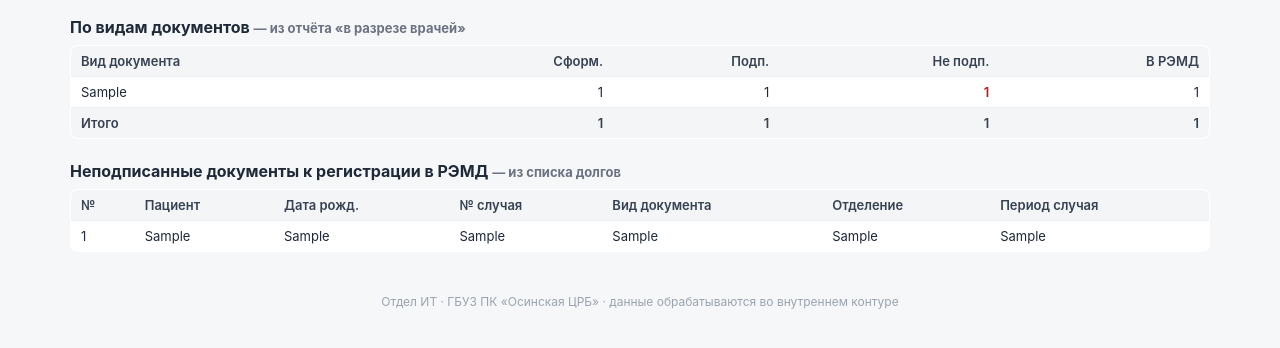
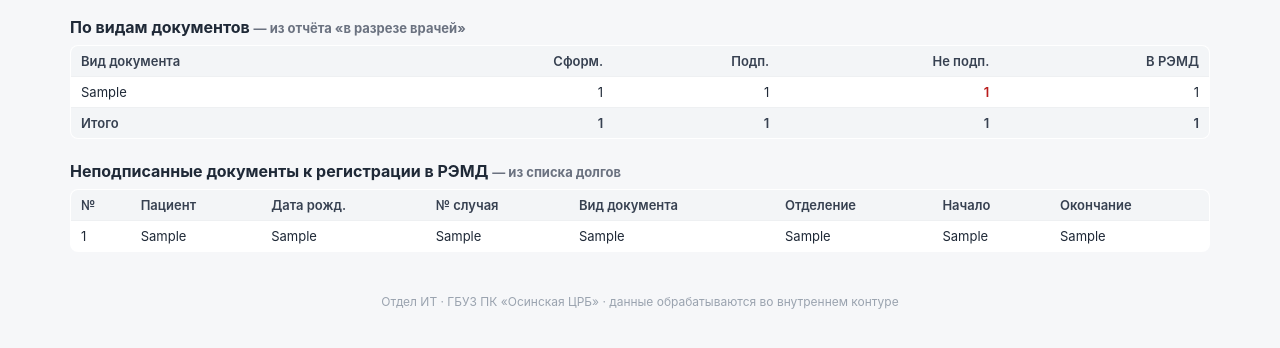
Before and after one commit to Aki-shin/semd-notify, a Flask app: a page that uses templates/doctor_detail.html in a window 1280 px wide. Shown: the part 145-493 px from the top of the page. Run offline with Flask 3, Linux system fonts and the light colour scheme; tables that the repository leaves empty hold one stand-in row (values such as "Sample post"); data that the repository does not hold is empty.

Commit message:
Письмо врачу: период случая всегда диапазоном (включая один день)
Исправление направления: для случая, открытого и закрытого одним днём,
в письме теперь выводится «15.06.2026 – 15.06.2026», а не одна дата —
как в исходном отчёте ЕИСЗ. Одна дата только если окончание отсутствует.

Откат прошлой (ошибочной) правки детализации врача: колонки
«Начало»/«Окончание» возвращены как было.

Co-Authored-By: Claude Opus 4.8 (1M context) <noreply@anthropic.com>

```diff
--- a/mailer.py
+++ b/mailer.py
@@ -51,7 +51,9 @@ def build_debt_html(vrach, debts, rep_period="", custom=""):
     body = []
     for i, d in enumerate(debts, 1):
         start, end = d.get("d_start", ""), d.get("d_end", "")
-        cp = start if (not end or end == start) else f"{start} – {end}"
+        # Период случая — как в исходном отчёте: всегда «начало – окончание»,
+        # в т. ч. для случая одного дня (15.06.2026 – 15.06.2026). Одна дата — только если конца нет.
+        cp = f"{start} – {end}" if end else start
         body.append(
             f"<tr><td>{i}</td><td>{d.get('case_no','')}</td>"
             f"<td>{d.get('birth','')}</td>"
--- a/templates/doctor_detail.html
+++ b/templates/doctor_detail.html
@@ -24,12 +24,11 @@
 
 <h2>Неподписанные документы к регистрации в РЭМД <span class="small muted">— из списка долгов</span></h2>
 <table>
-  <tr><th>№</th><th>Пациент</th><th>Дата рожд.</th><th>№ случая</th><th>Вид документа</th><th>Отделение</th><th>Период случая</th></tr>
+  <tr><th>№</th><th>Пациент</th><th>Дата рожд.</th><th>№ случая</th><th>Вид документа</th><th>Отделение</th><th>Начало</th><th>Окончание</th></tr>
   {% for d in debts %}
   <tr><td>{{ loop.index }}</td><td>{{ d.patient }}</td><td>{{ d.birth }}</td>
-      <td>{{ d.case_no }}</td><td>{{ d.doc_type }}</td><td>{{ d.otdelenie }}</td>
-      <td>{% if not d.d_end or d.d_end == d.d_start %}{{ d.d_start }}{% else %}{{ d.d_start }} – {{ d.d_end }}{% endif %}</td></tr>
-  {% else %}<tr><td colspan="7" class="empty">
+      <td>{{ d.case_no }}</td><td>{{ d.doc_type }}</td><td>{{ d.otdelenie }}</td><td>{{ d.d_start }}</td><td>{{ d.d_end }}</td></tr>
+  {% else %}<tr><td colspan="8" class="empty">
       {% if bd.total.nepodp %}В списке «неподписанные к регистрации в РЭМД» этого врача нет
       (отчёт долгов уже отдельных видов документов или ещё не загружен).
       {% else %}Долгов нет.{% endif %}</td></tr>{% endfor %}
```
